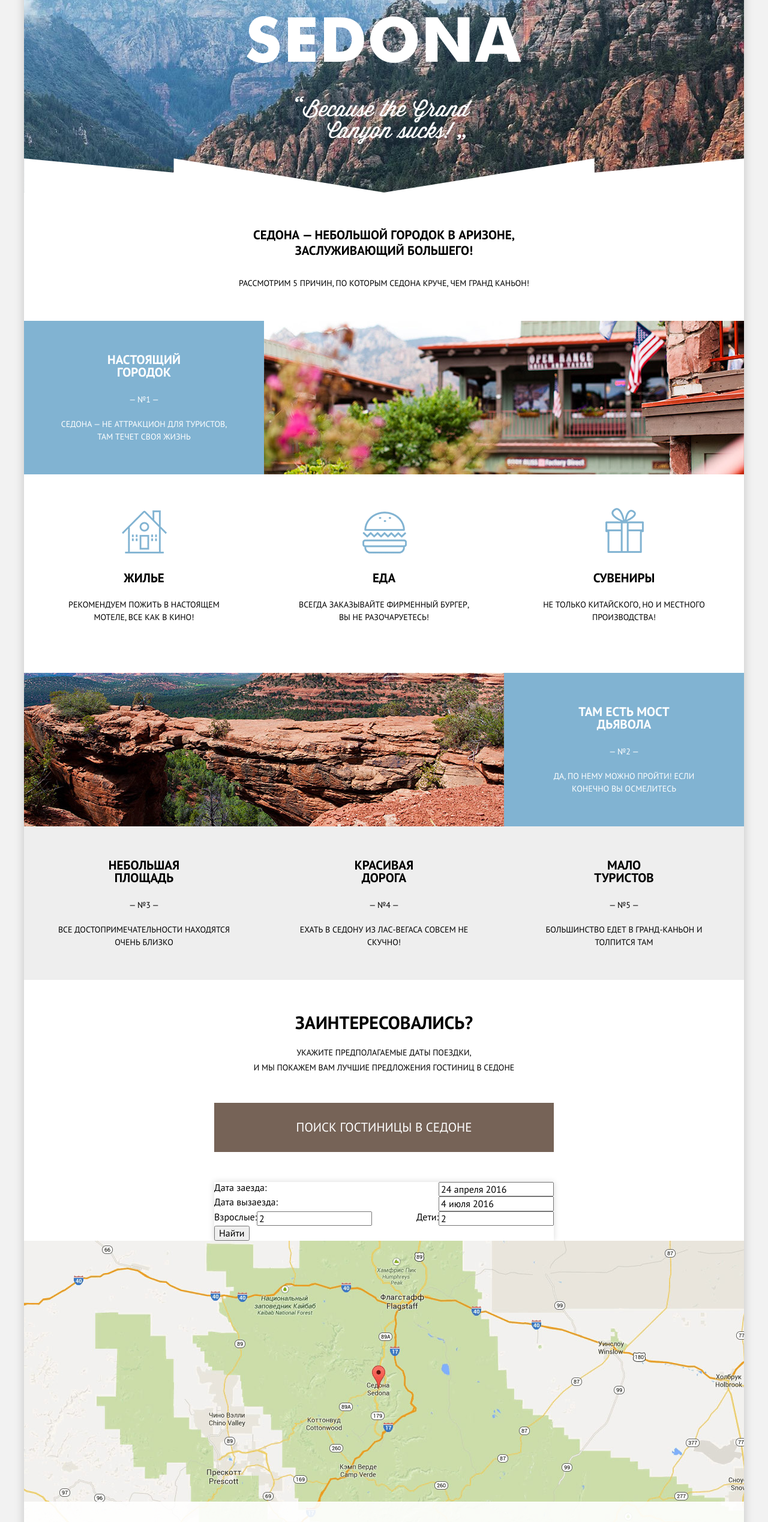
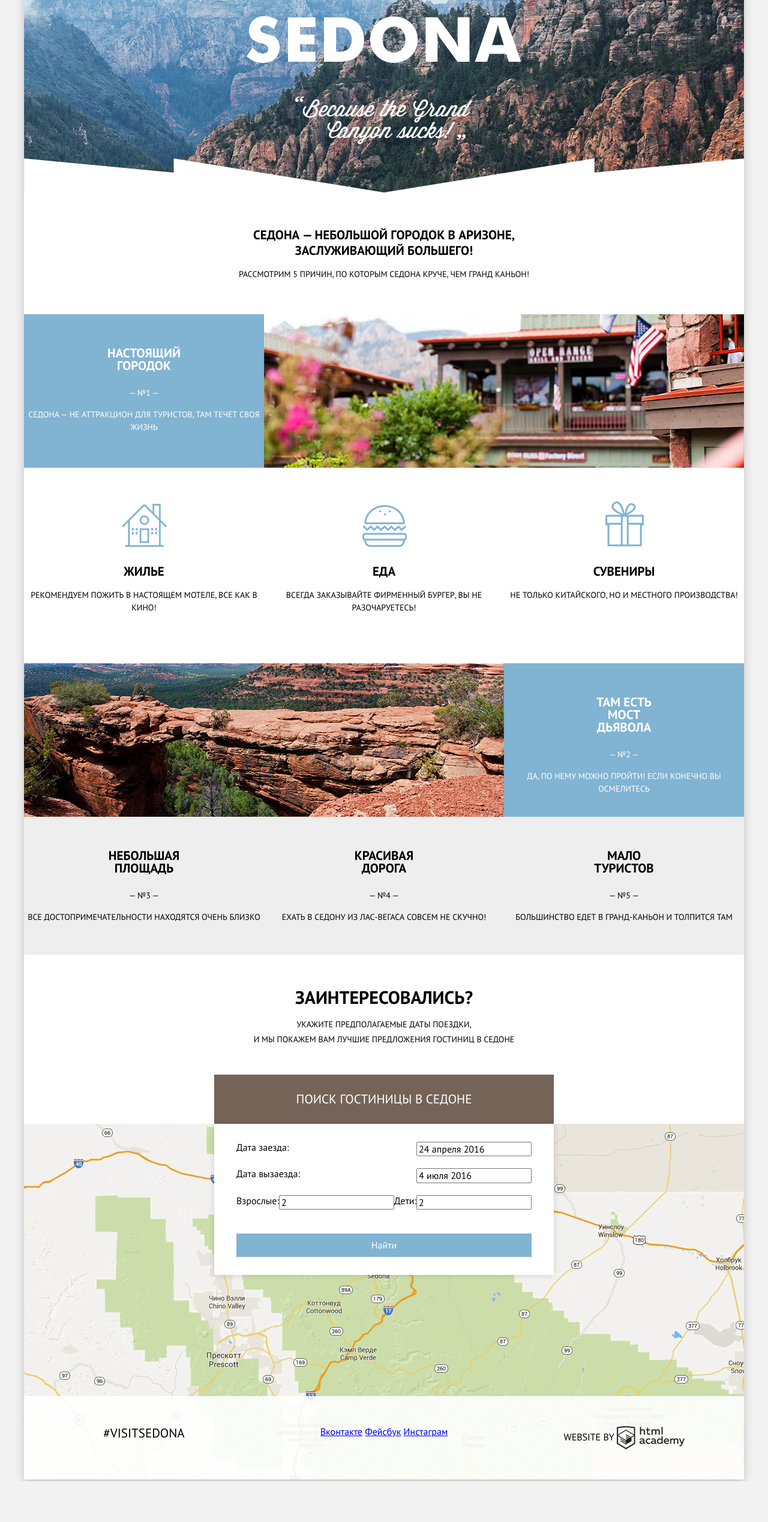
Before and after one commit to AlexHTMLAcademy/293939-sedona, a plain HTML site: page index.html in a window 1280 px wide. Shown: the part 240-2778 px from the top of the page at 60% size. After the commit the page ends 2710 px from the top, so only its background shows below. Drawn offline with nearby package versions, Linux system fonts and the light colour scheme.

Commit message:
Replaced paddings, fixed footer, used pseudo-classes.

```diff
--- a/css/style.css
+++ b/css/style.css
@@ -102,13 +102,13 @@ p {
 
 .description {
   padding-top: 55px;
-  padding-bottom: 0;
+  padding-bottom: 55px;;
   text-align: center;
 }
 
 .description-copy {
-  padding-top: 15px;
-  padding-bottom: 37px;
+  padding: 0;
+  margin-bottom: 0;
 }
 
 .headline-h1 {
@@ -132,7 +132,8 @@ p {
   font-size: 21px;
 }
 
-.service-item-image {
+.service-item::before {
+  content: " ";
   display: block;
   width: 77px;
   height: 79px;
@@ -142,11 +143,11 @@ p {
   padding-bottom: 10px;
 }
 
-.food {
+.food::before {
   background-image: url("../img/service_food.png");
 }
 
-.souvenirs {
+.souvenirs::before {
   background-image: url("../img/service_souvenirs.png");
 }
 
@@ -203,16 +204,14 @@ p {
 }
 
 .main-headline {
-  width: 160px;
+  width: 150px;
   margin: 0 auto;
   padding-top: 54px;
   text-align: center;
 }
 
 .main-copy {
-  width: 300px;
   margin: 0 auto;
-  padding-top: 5px;
   line-height: 21px;
 }
 
@@ -221,7 +220,22 @@ p {
 }
 
 .main-CTA {
+  position: relative;
+  box-sizing: border-box;
   margin-top: 30px;
+}
+
+.main-booking {
+  display: flex;
+  position: absolute;
+  left: 50%;
+  margin-left: -283px;
+  padding-top: 30px;
+  padding-bottom: 30px;
+  justify-content: center;
+  width: 566px;
+  background-color: #fff;
+  box-shadow: 0 0 10px rgba(7,0,15,0.15);
 }
 
 .main-CTA .main-headline {
@@ -253,23 +267,22 @@ p {
   background-color: #766357;
 }
 
-.main-booking {
-  display: flex;
-  z-index: 10;
-  justify-content: center;
-  margin-top: 50px;
-  background-color: #fff;
-
-}
-
-.main-booking-form {
-    width: 566px;
-    box-shadow: 0 0 10px rgba(7,0,15,0.15);
-}
-
 .booking-form-block {
   display: flex;
   justify-content: space-between;
+  margin-bottom: 20px;
+  width: 100%;
+}
+
+
+.main-booking-form-find-btn {
+  width: 100%;
+  padding-top: 10px;
+  padding-bottom: 10px;
+  border: 0;
+  background-color: #81b3d2;
+  color: #fff;
+  cursor: pointer;
 }
 
 .main-map {
@@ -286,28 +299,43 @@ p {
 
 .filter-forms{
   display: flex;
-  justify-content: flex-start;
+  justify-content: space-between;
   color:#fff;
+  padding-left: 6%;
+  padding-right: 6%;
+  padding-top: 40px;
+  padding-bottom: 40px;
 }
 
 .forms-headline {
   color: #fff;
   font-size: 16px;
+  margin: 0;
 }
 
-.filter-forms-checkbox {
-  padding-top: 15px;
-  padding-left: 70px;
+.filter-forms-checkbox:nth-last-child() {
+  margin-bottom: 0;
+}
 
+.checkbox-block {
+  margin-bottom: 10px;
+}
+
+.no-margin {
+  margin-bottom: 0;
 }
 
 .filter-forms-price {
-  padding-top: 15px;
+
 }
 
 .main-filter-ouptup {
   display: flex;
   align-items: center;
+  padding-left: 6%;
+  padding-right: 6%;
+  padding-top: 20px;
+  padding-bottom: 20px;
   text-transform: uppercase;
 }
 
@@ -319,9 +347,17 @@ p {
   font-size: 21px;
 }
 
+.filter-result-list-item {
+
+}
+
 .ouptup-summary-list {
   display: flex;
   font-size: 12px;
+}
+
+.ouptup-summary-list li{
+  margin-right: 20px;
 }
 
 .ouptup-summary-list a{
@@ -329,11 +365,8 @@ p {
 }
 
 .main-filter-result-list {
-  margin-bottom: 120px;
-}
-
-.filter-result-list-item {
-
+  padding-left: 6%;
+  padding-right: 6%;
 }
 
 .list-item-details {
@@ -342,10 +375,15 @@ p {
 
 .result-list-item-image {
   float: left;
+  margin-right: 70px;
 }
 
 .result-list-item-details {
   float: left;
+}
+
+.details-headline {
+  margin: 0;
 }
 
 .result-list-rating {
@@ -376,7 +414,7 @@ p {
 }
 
 .inner {
-  position:relative;
+  position:sticky;
 }
 
 .footer-hashtag {
@@ -398,9 +436,10 @@ p {
 }
 
 .footer-copyright a{
-  display: block;
+  display: inline-block;
   width: 113px;
   height: 39px;
+  vertical-align: middle;
   background-image: url("../img/academy_logo_default.png");
   background-repeat: no-repeat;
 }
--- a/index.html
+++ b/index.html
@@ -50,17 +50,14 @@
       </section>
       <section class="main-service">
         <div class="service-item">
-          <div class="service-item-image"></div>
           <h2 class="main-service-headline">Жилье</h2>
           <p class="main-copy">Рекомендуем пожить в настоящем мотеле, все как в кино!</p>
         </div>
-        <div class="service-item">
-          <div class="service-item-image food"></div>
+        <div class="service-item food">
           <h2 class="main-service-headline">Еда</h2>
           <p class="main-copy">Всегда заказывайте фирменный бургер, вы не разочаруетесь!</p>
         </div>
-        <div class="service-item">
-          <div class="service-item-image souvenirs"></div>
+        <div class="service-item souvenirs">
           <h2 class="main-service-headline">Сувениры</h2>
           <p class="main-copy">Не только китайского, но и местного производства!</p>
         </div>
```
Also changed, not shown: catalog.html (+2 -2 lines).
